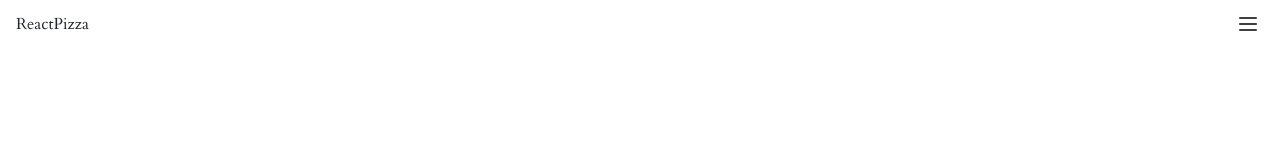
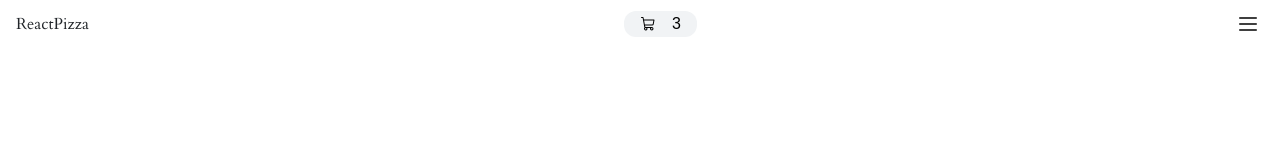
Before and after one commit to mstobiecki/react-pizza, a React (Create React App) app: page / in a window 1280 px wide. Shown: the top 160 px of the page. Built offline with nearby package versions, Linux system fonts and the light colour scheme.

Commit message:
added cartButton.js

```diff
--- /dev/null
+++ b/src/components/Cart/CartButton.js
@@ -0,0 +1,12 @@
+import { ShoppingCart } from '@phosphor-icons/react';
+import classes from './CartButton.module.css';
+const CartButton = () => {
+	return (
+		<button className={classes.cart}>
+			<ShoppingCart />
+			<span>3</span>
+		</button>
+	);
+};
+
+export default CartButton;
--- /dev/null
+++ b/src/components/Cart/CartButton.module.css
@@ -0,0 +1,11 @@
+.cart {
+	display: flex;
+	gap: 2rem;
+	justify-content: center;
+	align-items: center;
+	padding: 0.5rem 2rem;
+	border: none;
+	font-size: 2rem;
+	border-radius: 12px;
+	background-color: #f1f3f5;
+}
--- a/src/components/Layout/Header/Header.js
+++ b/src/components/Layout/Header/Header.js
@@ -1,3 +1,4 @@
+import CartButton from '../../Cart/CartButton';
 import classes from './Header.module.css';
 
 import Logo from './Logo';
@@ -7,6 +8,7 @@ const Header = () => {
 	return (
 		<header className={classes.header}>
 			<Logo />
+			<CartButton />
 			<Navigation />
 		</header>
 	);
--- a/src/components/Layout/Header/Header.module.css
+++ b/src/components/Layout/Header/Header.module.css
@@ -2,7 +2,7 @@
 	position: relative;
 	display: flex;
 	justify-content: space-between;
+	align-items: center;
 	padding: 1rem 2rem;
-	align-items: center;
 	font-size: 2rem;
 }
--- a/src/components/Layout/Header/Navigation.js
+++ b/src/components/Layout/Header/Navigation.js
@@ -1,6 +1,6 @@
 import { useState, useEffect } from 'react';
 import classes from './Navigation.module.css';
-import { List, X } from '@phosphor-icons/react';
+import { List, X, ShoppingCart } from '@phosphor-icons/react';
 
 const Navigation = () => {
 	const [navigationToggle, setNavigationToggle] = useState(false);
@@ -26,7 +26,7 @@ const Navigation = () => {
 	);
 
 	return (
-		<nav>
+		<nav className={classes.navigation}>
 			<div className={navigationClasses}>
 				<ul className={classes['navigation-list']}>
 					<li className={classes['navigation-item']}>
--- a/src/components/Layout/Header/Navigation.module.css
+++ b/src/components/Layout/Header/Navigation.module.css
@@ -1,3 +1,9 @@
+.navigation {
+	display: flex;
+	justify-content: center;
+	align-items: center;
+	gap: 2rem;
+}
 .navigation-wrapper {
 	position: fixed;
 	top: 0;
```
Also changed, not shown: src/assets/pizza-main.jpg (added).
